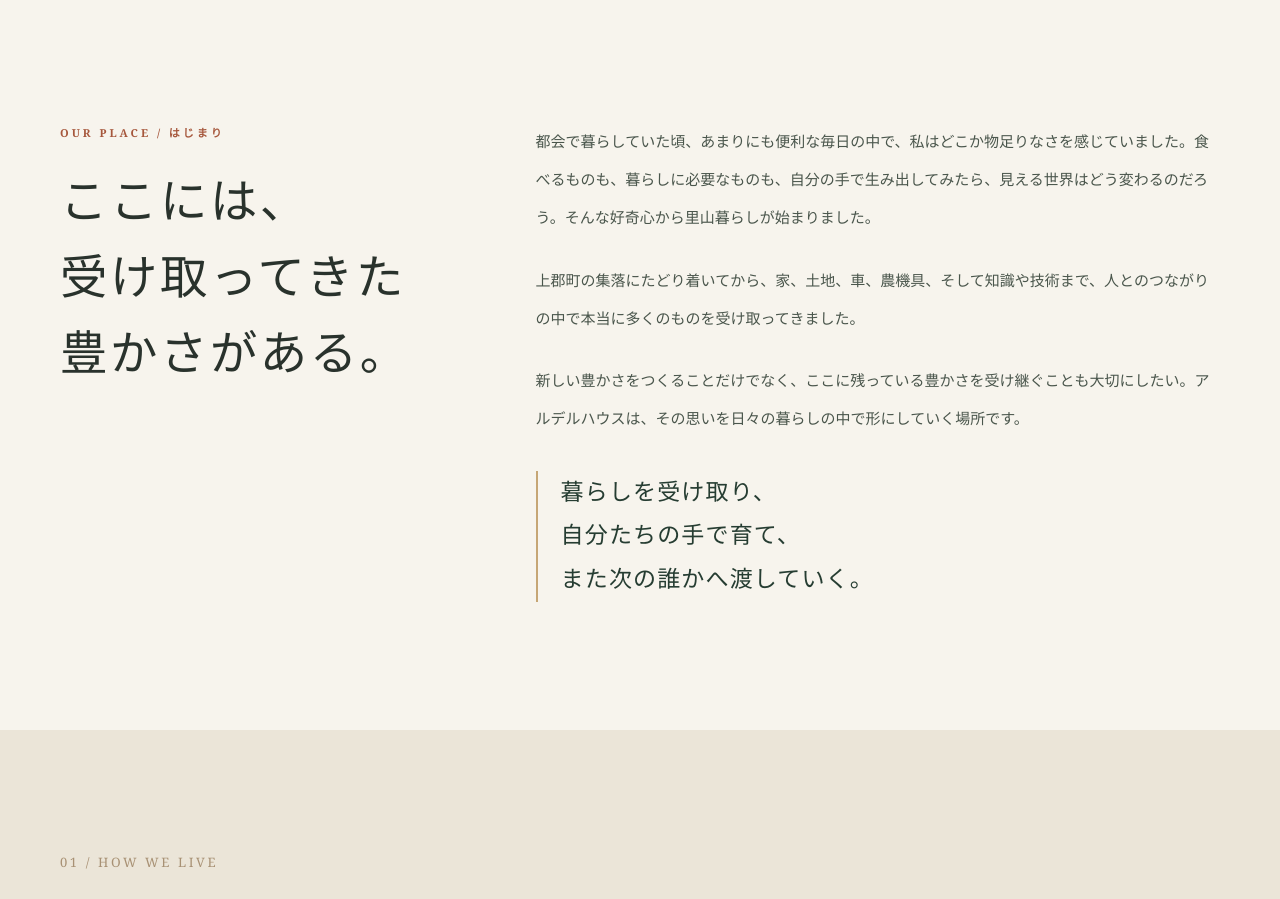
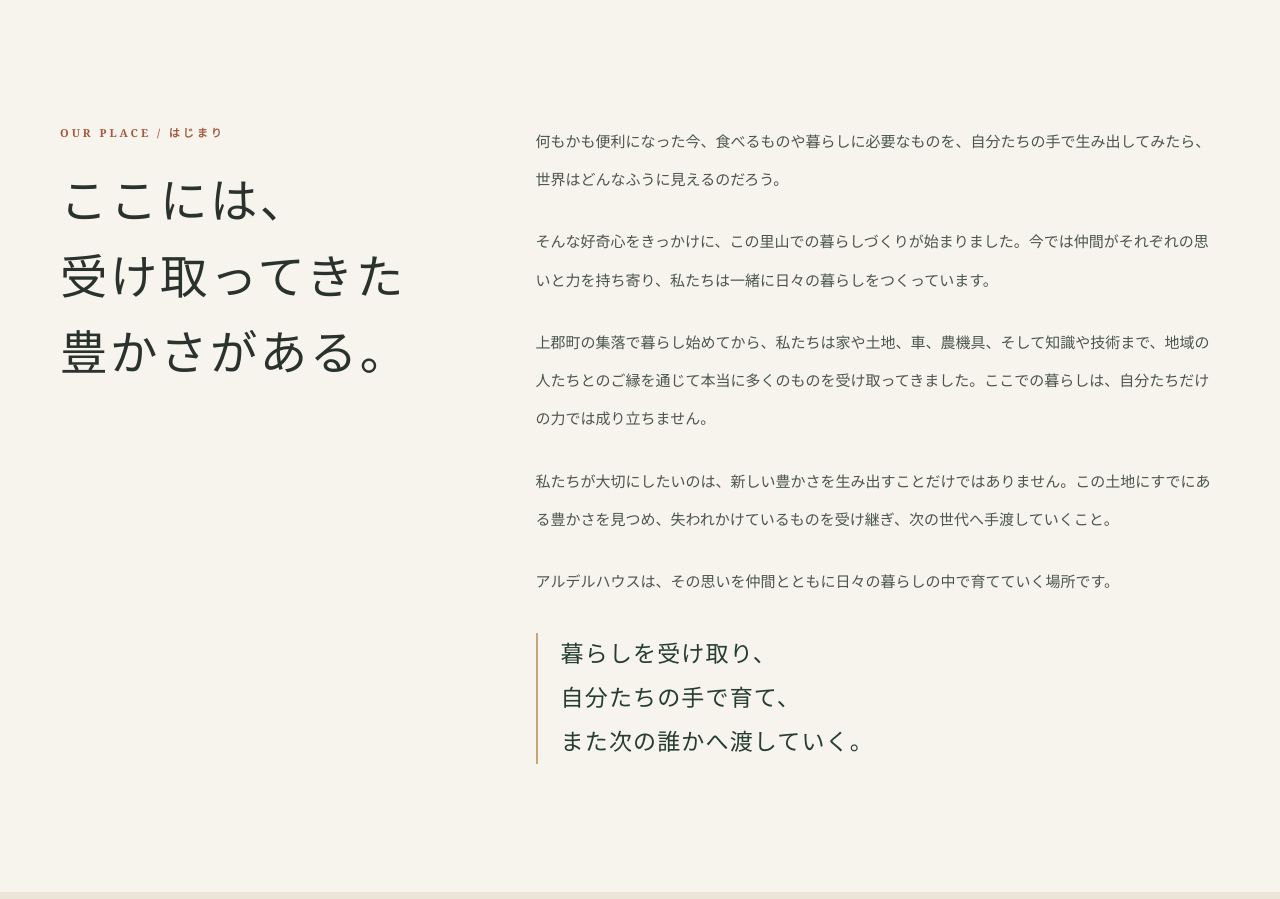
Before and after one commit to saigo112/sharehouse-hp, a Next.js app: page /sharehouse in a window 1280 px wide. Shown: the part 1000-1899 px from the top of the page. Built offline with nearby package versions, Linux system fonts and the light colour scheme; no server answers; what microcms-js-sdk would draw is missing.

Commit message:
Tell the Aldel House story in a collective voice

```diff
--- a/src/components/sharehouse/AldelHouse.tsx
+++ b/src/components/sharehouse/AldelHouse.tsx
@@ -59,13 +59,19 @@ function HouseIntroduction() {
         </div>
         <div className="intro-copy">
           <p>
-            都会で暮らしていた頃、あまりにも便利な毎日の中で、私はどこか物足りなさを感じていました。食べるものも、暮らしに必要なものも、自分の手で生み出してみたら、見える世界はどう変わるのだろう。そんな好奇心から里山暮らしが始まりました。
+            何もかも便利になった今、食べるものや暮らしに必要なものを、自分たちの手で生み出してみたら、世界はどんなふうに見えるのだろう。
           </p>
           <p>
-            上郡町の集落にたどり着いてから、家、土地、車、農機具、そして知識や技術まで、人とのつながりの中で本当に多くのものを受け取ってきました。
+            そんな好奇心をきっかけに、この里山での暮らしづくりが始まりました。今では仲間がそれぞれの思いと力を持ち寄り、私たちは一緒に日々の暮らしをつくっています。
           </p>
           <p>
-            新しい豊かさをつくることだけでなく、ここに残っている豊かさを受け継ぐことも大切にしたい。アルデルハウスは、その思いを日々の暮らしの中で形にしていく場所です。
+            上郡町の集落で暮らし始めてから、私たちは家や土地、車、農機具、そして知識や技術まで、地域の人たちとのご縁を通じて本当に多くのものを受け取ってきました。ここでの暮らしは、自分たちだけの力では成り立ちません。
+          </p>
+          <p>
+            私たちが大切にしたいのは、新しい豊かさを生み出すことだけではありません。この土地にすでにある豊かさを見つめ、失われかけているものを受け継ぎ、次の世代へ手渡していくこと。
+          </p>
+          <p>
+            アルデルハウスは、その思いを仲間とともに日々の暮らしの中で育てていく場所です。
           </p>
           <div className="intro-quote">
             暮らしを受け取り、
```
